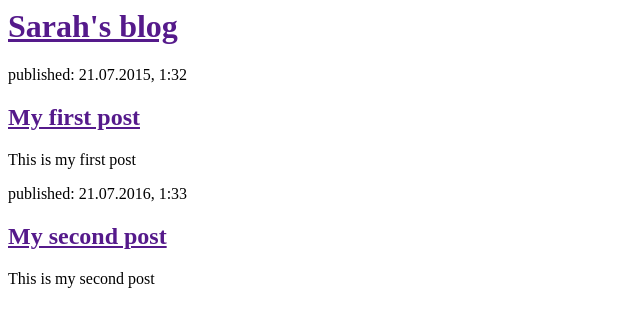
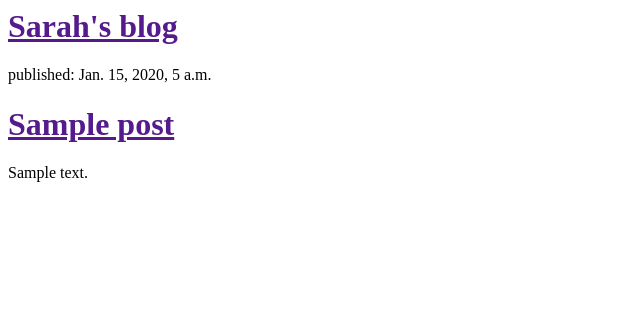
Before and after one commit to sojo2016/my-first-blog, a Django app: template blog/templates/blog/post_list.html in a window 1280 px wide. Shown: the top 327 px of the page, without its empty margins (0-640 px from the left). Run offline with Django 3.2, Linux system fonts and the light colour scheme; the template is opened without the code that fills it: values that come from a table or form of the project are taken from there, others are empty; tables that the repository leaves empty hold one stand-in row (values such as "Sample post"); parts of the project's set-up code (start-up, migrations or seed data) failed here and were passed over.

Commit message:
Modified teplates to display posts from database.

```diff
--- a/blog/models.py
+++ b/blog/models.py
@@ -14,5 +14,5 @@ class Post (models.Model):
         self.published_date = timezone.now()
         self.save()
 
-        def __str__(self):
-            return self.title
+    def __str__(self):
+        return self.title
--- a/blog/templates/blog/post_list.html
+++ b/blog/templates/blog/post_list.html
@@ -7,16 +7,13 @@
       <h1><a href="">Sarah's blog</a></h1>
     </div>
 
+  {% for post in posts%}
     <div>
-      <p>published: 21.07.2015, 1:32</p>
-      <h2> <a href="">My first post</a></h2>
-      <p> This is my first post</p>
+      <p>published:  {{ post.published_date }} </p>
+      <h1><a href="">{{ post.title }} </a></h1>
+      <p>{{ post.text|linebreaksbr }}</p>
     </div>
+  {% endfor %}
 
-    <div>
-      <p>published: 21.07.2016, 1:33</p>
-      <h2><a href="">My second post</a></h2>
-      <p> This is my second post</p>
-    </div>
   </body>
 </html>
--- a/blog/views.py
+++ b/blog/views.py
@@ -1,5 +1,8 @@
 from django.shortcuts import render
+from django.utils import timezone
+from .models import Post
 
 def post_list (request):
-    return render(request, 'blog/post_list.html', {}
+    posts= Post.objects.filter(published_date__lte=timezone.now()).order_by('published_date')
+    return render(request, 'blog/post_list.html', {'posts':posts}
     )
```
